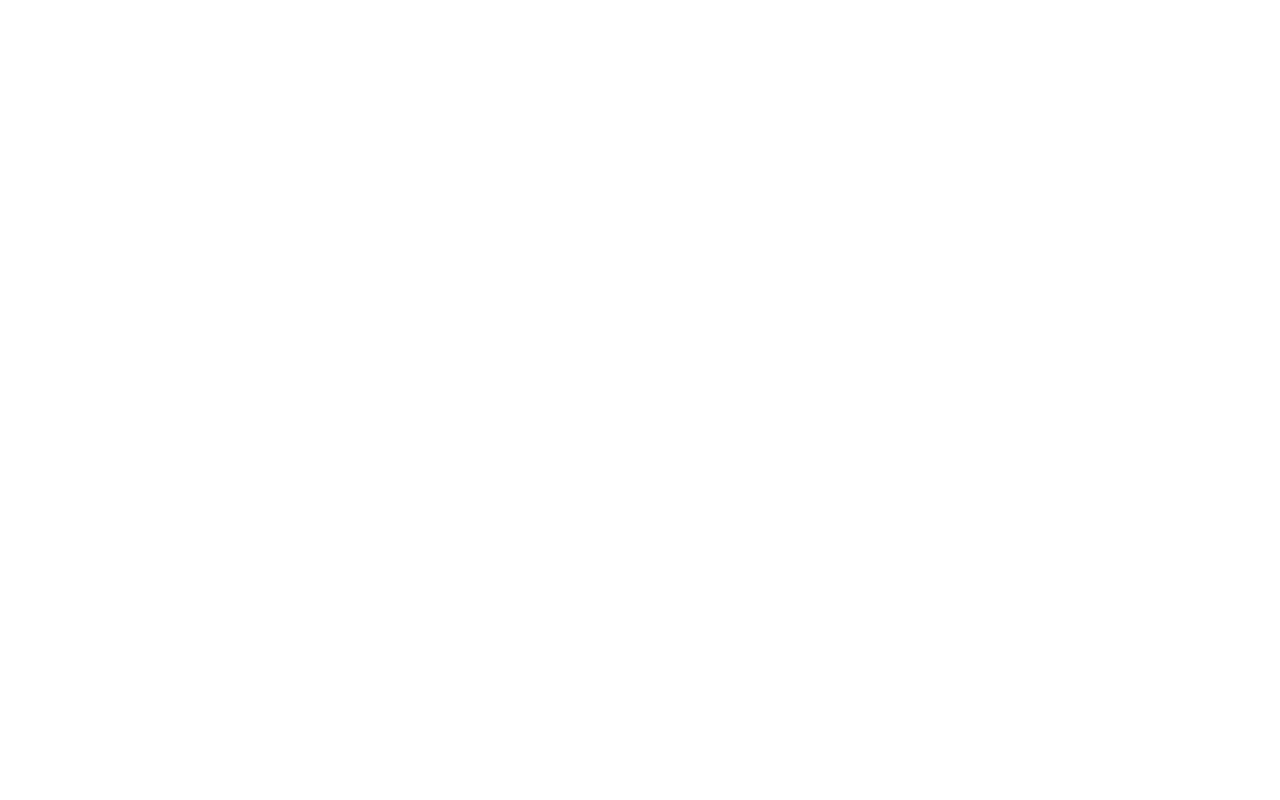
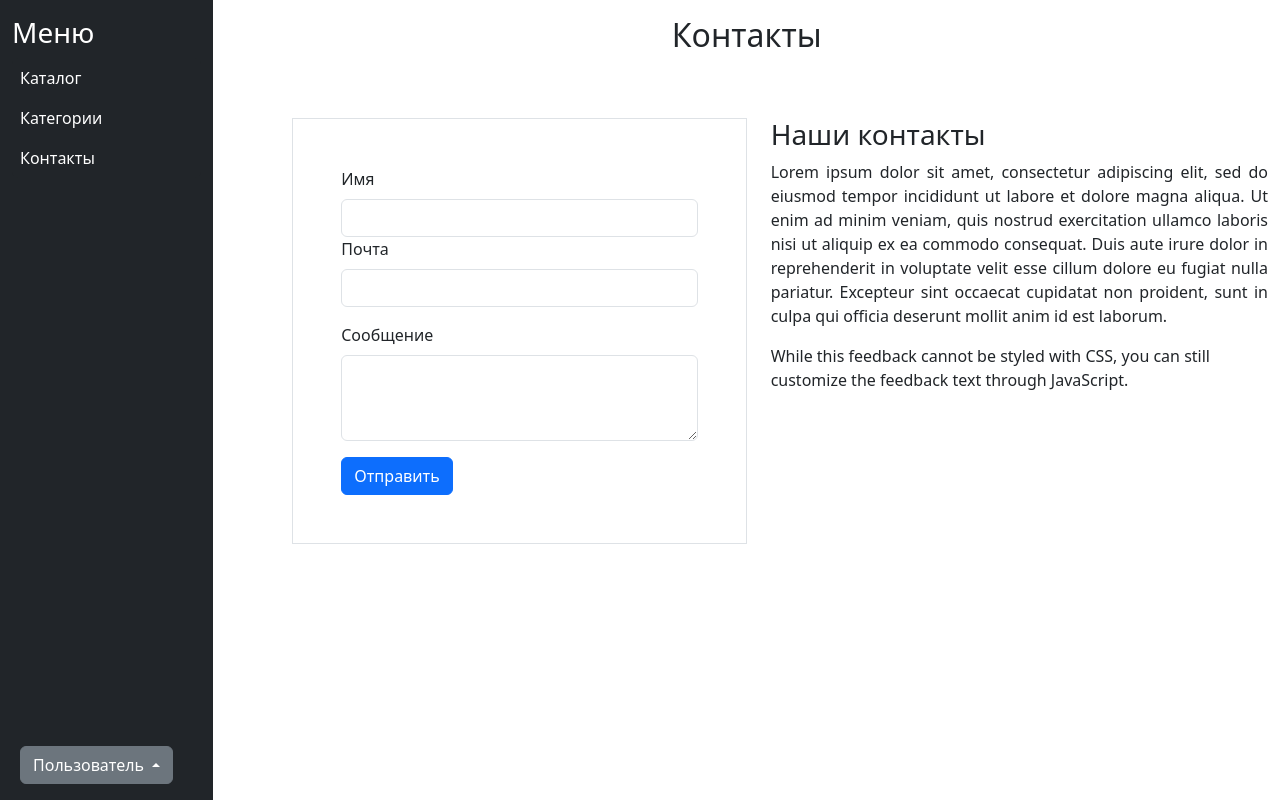
Before and after one commit to botnbot/i-shop, a plain HTML site: page contacts.html in a window 1280 px wide. Drawn offline with Linux system fonts and the light colour scheme.

Commit message:
contact.html created

```diff
--- a/contacts.html
+++ b/contacts.html
@@ -1,10 +1,83 @@
-<!DOCTYPE html>
-<html lang="en">
+<!doctype html>
+<html lang="ru">
 <head>
-    <meta charset="UTF-8">
-    <title>Title</title>
+    <meta charset="utf-8"/>
+    <meta name="viewport" content="width=device-width, initial-scale=1"/>
+    <title>Категории</title>
+    <link href="static/css/bootstrap.min.css" rel="stylesheet"/>
 </head>
 <body>
-
+<div class="container-fluid">
+    <div class="row min-vh-100">
+        <!-- Боковое меню -->
+        <div class="col-2 d-flex flex-column bg-dark text-white py-3">
+            <h3>Меню</h3>
+            <ul class="list-group mb-4">
+                <li class="list-group-item bg-dark border-0 p-2">
+                    <a class="text-white text-decoration-none" href="catalog.html">Каталог</a>
+                </li>
+                <li class="list-group-item bg-dark border-0 p-2">
+                    <a class="text-white text-decoration-none" href="category1.html">Категории</a>
+                </li>
+                <li class="list-group-item bg-dark border-0 p-2">
+                    <a class="text-white text-decoration-none" href="contacts.html">Контакты</a>
+                </li>
+            </ul>
+            <div class="dropup mt-auto px-2">
+                <button class="btn btn-secondary dropdown-toggle" type="button" id="userMenuButton"
+                        data-bs-toggle="dropdown" aria-expanded="false">
+                    Пользователь
+                </button>
+                <ul class="dropdown-menu dropdown-menu-dark" aria-labelledby="userMenuButton"
+                    style="max-height: 200px; overflow-y: auto;">
+                    <li><a class="dropdown-item" href="#">Профиль</a></li>
+                    <li><a class="dropdown-item" href="#">Выход</a></li>
+                </ul>
+            </div>
+        </div>
+        <!-- Основной контент -->
+        <div class="col-10 text-center mt-3">
+            <h2>Контакты</h2>
+            <div class="row g-5 mt-3 text-start">
+                <div class="col-1">
+                </div>
+                <!-- Форма -->
+                <div class="col-5 border p-5">
+                    <div>
+                        <label for="Name" class="form-label">Имя</label>
+                        <input type="text" class="form-control" id="Name">
+                    </div>
+                    <div class="mb-3">
+                        <label for="email" class="form-label">Почта</label>
+                        <input type="email" class="form-control" id="email">
+                    </div>
+                    <div class="mb-3">
+                        <label for="exampleFormControlTextarea1" class="form-label">Сообщение</label>
+                        <textarea class="form-control" id="exampleFormControlTextarea1" rows="3"></textarea>
+                    </div>
+                    <button type="button" class="btn btn-primary">Отправить</button>
+                </div>
+                <!-- Текст -->
+                <div class="col-6">
+                    <h3>Наши контакты</h3>
+                    <p class="mb-3" style="text-align: justify;">
+                        Lorem ipsum dolor sit amet, consectetur adipiscing elit, sed do eiusmod tempor incididunt ut
+                        labore et dolore magna aliqua.
+                        Ut enim ad minim veniam, quis nostrud exercitation ullamco laboris nisi ut aliquip ex ea commodo
+                        consequat. Duis aute irure dolor
+                        in reprehenderit in voluptate velit esse cillum dolore eu fugiat nulla pariatur. Excepteur sint
+                        occaecat cupidatat non proident,
+                        sunt in culpa qui officia deserunt mollit anim id est laborum.
+                    </p>
+                    <p> While this feedback cannot be styled with CSS, you can still customize the feedback text through
+                        JavaScript.
+                    </p>
+                </div>
+            </div>
+        </div>
+    </div>
+</div>
+<!-- Подключение Bootstrap JS -->
+<script src="static/js/bootstrap.bundle.min.js"></script>
 </body>
 </html>
```
